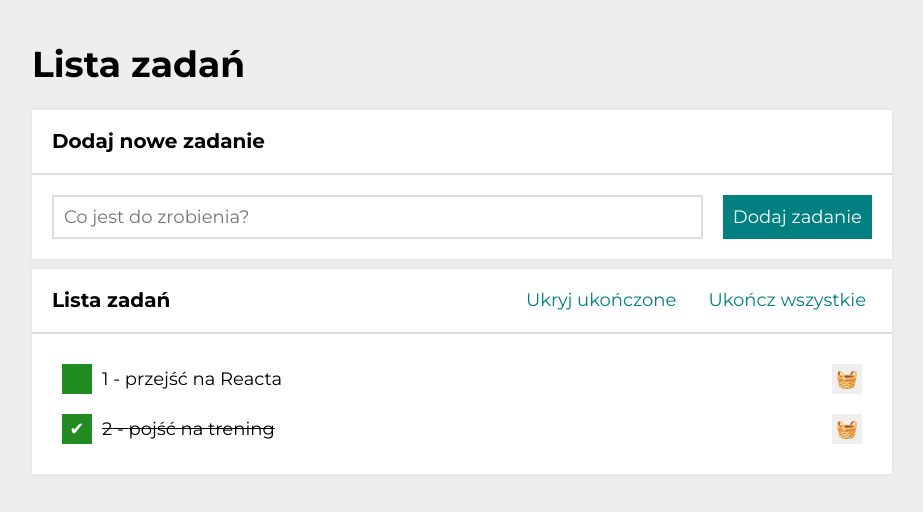
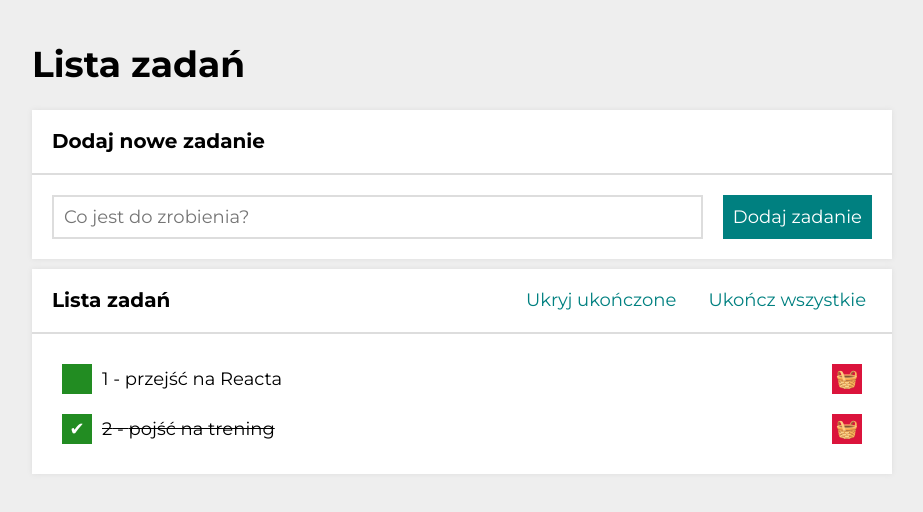
Before and after one commit to emilia82/todo-list-react, a React (Create React App) app: page / in a window 1280 px wide. Shown: the top 512 px of the page, without its empty margins (178-1101 px from the left). Built offline with nearby package versions, Linux system fonts and the light colour scheme.

Commit message:
task button changed

```diff
--- a/src/Buttons/index.js
+++ b/src/Buttons/index.js
@@ -11,7 +11,7 @@ const Buttons = ({ tasks, hideDone, toggleHideDone, setAllDone }) => (
             </button>
                 <button
                     onClick={setAllDone}
-                    className="buttons__button buttons__button--hidden"
+                    className="buttons__button"
                     autofocus
                     disabled={tasks.every(({ done }) => done)}
                 >
--- a/src/Tasks/index.js
+++ b/src/Tasks/index.js
@@ -25,7 +25,7 @@ const Tasks = ({ tasks, hideDone, removeTask, toggleTaskDone }) => (
                     {task.id} - {task.content}
                 </span>
                 <button
-                    className="tasks__button"
+                    className="tasks__button tasks__button--remove"
                     onClick={() => removeTask(task.id)}
                 >
                     🧺
```
